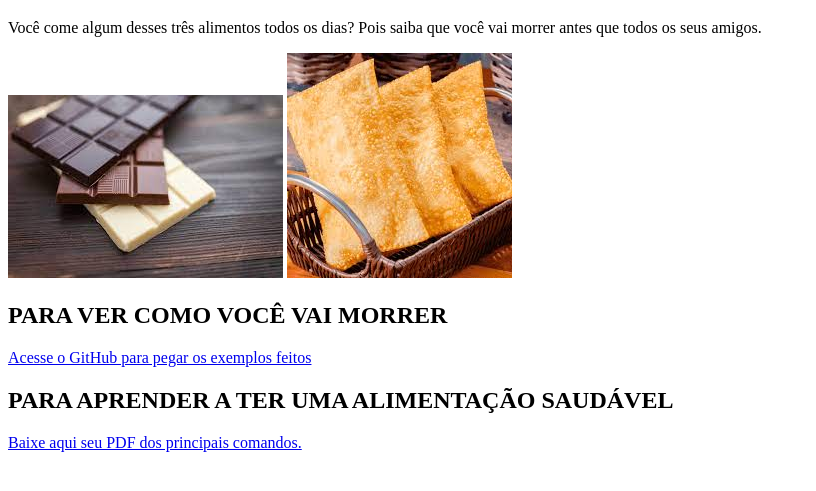
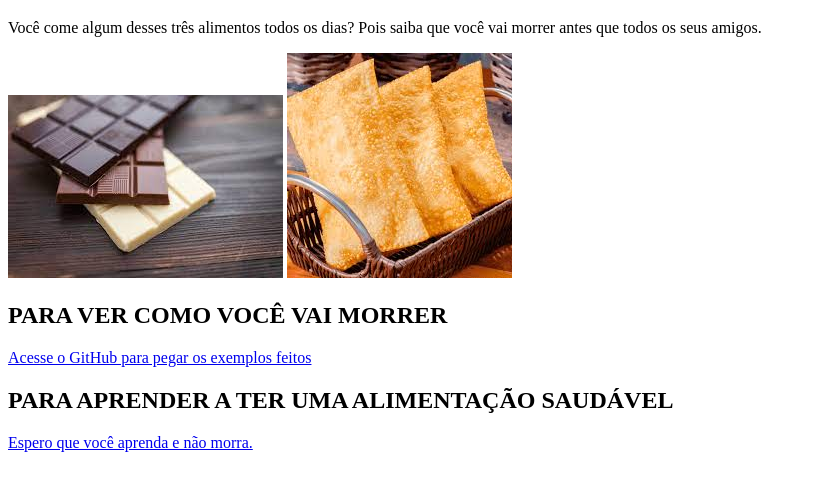
Before and after one commit to julialuciano/site2024, a plain HTML site: page index.html in a window 1280 px wide. Shown: the part 61-552 px from the top of the page, without its empty margins (0-816 px from the left). Drawn offline with Linux system fonts and the light colour scheme.

Commit message:
index.html

```diff
--- a/index.html
+++ b/index.html
@@ -23,7 +23,7 @@
 
     <h2> PARA APRENDER A TER UMA ALIMENTAÇÃO SAUDÁVEL</h2>
     <a href="https://www.livup.com.br/alimentacao-saudavel#" target="_blank"  >
-        Baixe aqui seu PDF dos principais comandos.
+        Espero que você aprenda e não morra.
     </a>
 
 </body>
```
